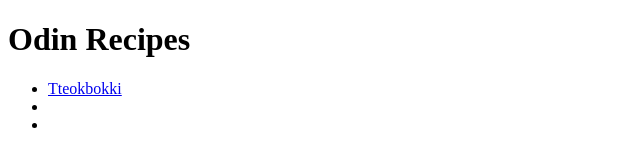
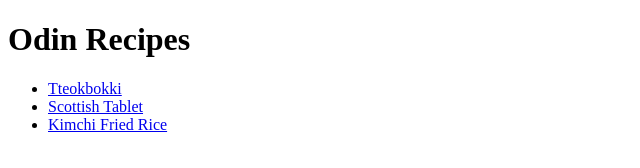
Before and after one commit to AndrewsNick-FS/odin-recipes, a plain HTML site: page recipes/index.html in a window 1280 px wide. Shown: the whole page, without its empty margins (0-640 px from the left). Drawn offline with Linux system fonts and the light colour scheme.

Commit message:
Added the remaining two recipes pages and relevant links

```diff
--- a/recipes/index.html
+++ b/recipes/index.html
@@ -9,8 +9,8 @@
     <h1>Odin Recipes</h1>
     <ul>
       <li><a href="tteokbokki.html">Tteokbokki</a></li>
-      <li></li>
-      <li></li>
+      <li><a href="tablet.html">Scottish Tablet</a></li>
+      <li><a href="kfr.html">Kimchi Fried Rice</a></li>
     </ul>
   </body>
 </html>
```
Also changed, not shown: recipes/kfr.html (added, +9 -0 lines), recipes/tablet.html (added, +9 -0 lines).
